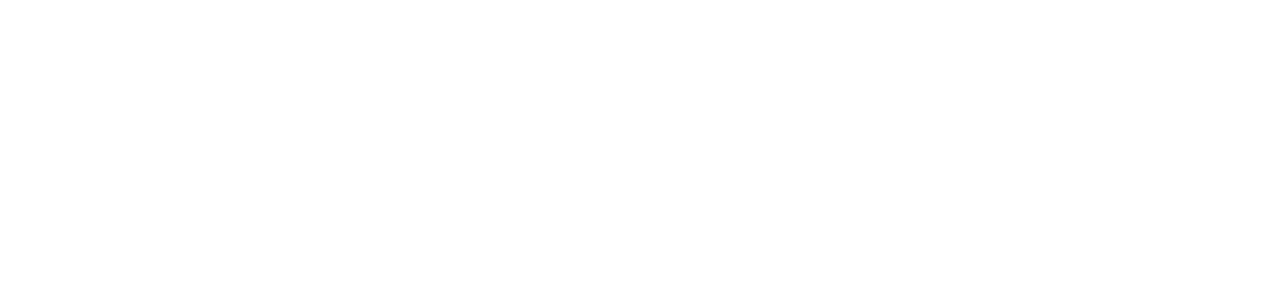
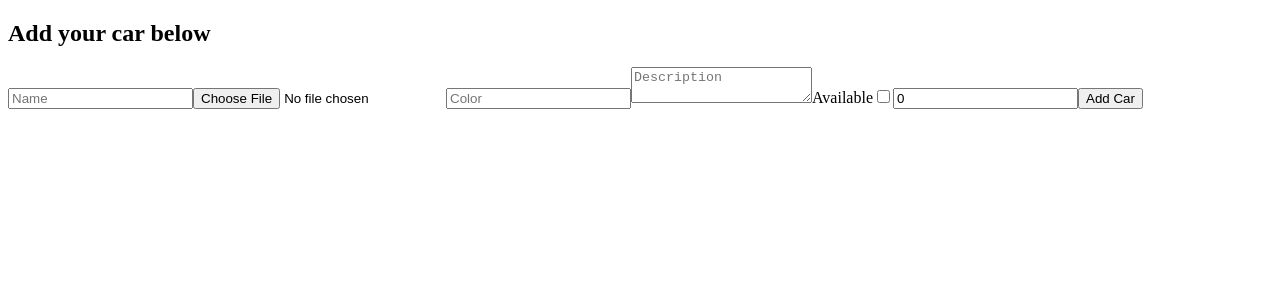
Before and after one commit to Bludidi/Exocars, a React (Create React App) app: page /cars/create in a window 1280 px wide. Before the commit this address had no page. Shown: the top 300 px of the page. Built offline with nearby package versions, Linux system fonts and the light colour scheme.

Commit message:
Create add form for cars

```diff
--- a/src/App.js
+++ b/src/App.js
@@ -2,11 +2,13 @@
 import { Routes, Route } from 'react-router-dom';
 import './App.css';
 import DisplayCars from './components/home/homePage';
+import AddCar from './components/addCar/addCar';
 
 const App = () => (
   <div>
     <Routes>
       <Route path="/" element={<DisplayCars />} />
+      <Route path="/cars/create" element={<AddCar />} />
     </Routes>
   </div>
 );
--- a/src/components/addCar/addCar.js
+++ b/src/components/addCar/addCar.js
@@ -8,6 +8,7 @@
   const [description, setDescription] = useState('');
   const [available, setAvailable] = useState();
   const [price, setPrice] = useState(0);
+  const [image, setImage] = useState(null);
 
   const createNewCar = () => ({
     name,
@@ -15,6 +16,7 @@
     description,
     available,
     price,
+    image,
   });
 
   const dispatch = useDispatch();
@@ -22,7 +24,7 @@
   const handleSubmit = (e) => {
     e.preventDefault();
 
-    const car = createNewCar(name, color, description, available, price);
+    const car = createNewCar();
 
     dispatch(addCar(car));
     setName('');
@@ -30,20 +32,33 @@
     setDescription('');
     setAvailable();
     setPrice(0);
+    setImage(null);
   };
 
   const handleToggle = () => {
     setAvailable(!available);
   };
+
+  const handleImageUpload = (e) => {
+    const selectedImage = e.target.files[0];
+    setImage(selectedImage);
+  };
   return (
     <div className="container">
-      <form onSubmit={handleSubmit}>
+      <div className="heading"><h2>Add your car below</h2></div>
+      <form className="add-car-form" onSubmit={handleSubmit}>
         <input
           placeholder="Name"
           type="text"
           name="Name"
           value={name}
           onChange={(e) => setName(e.target.value)}
+          required
+        />
+        <input
+          type="file"
+          accept="image/*"
+          onChange={handleImageUpload}
           required
         />
         <input
@@ -54,20 +69,26 @@
           onChange={(e) => setColor(e.target.value)}
           required
         />
-        <input
+        <textarea
           placeholder="Description"
-          type="text"
           name="Description"
           value={description}
           onChange={(e) => setDescription(e.target.value)}
           required
         />
-        <label htmlFor="toggleSwitch">Available</label>
-        <input type="checkbox" checked={available} onChange={handleToggle} />
+        {/* eslint-disable-next-line jsx-a11y/label-has-associated-control */}
+        <label htmlFor="availableInput">Available</label>
         <input
+          id="available"
+          type="checkbox"
+          checked={available}
+          onChange={handleToggle}
+        />
+        <input
+          id="price"
           placeholder="Price"
           type="number"
-          step={2}
+          step="0.01"
           value={price}
           onChange={(e) => setPrice(parseFloat(e.target.value))}
           required
@@ -78,4 +99,4 @@
   );
 };
 
-export default addCar;
+export default AddCar;
```
Also changed, not shown: src/Redux/addCar/addSlice.js (line endings or trailing spaces).
